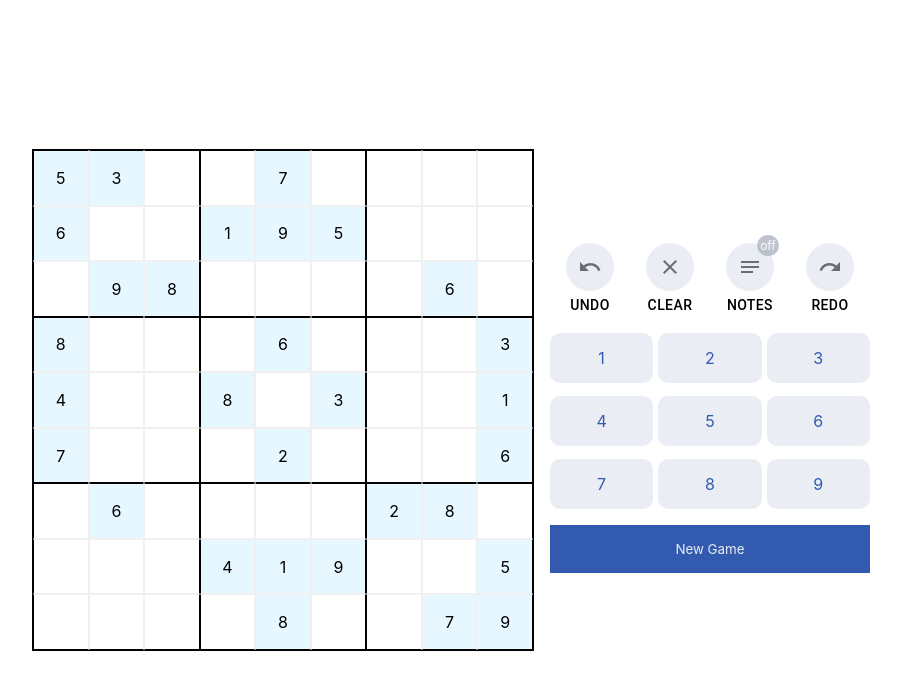
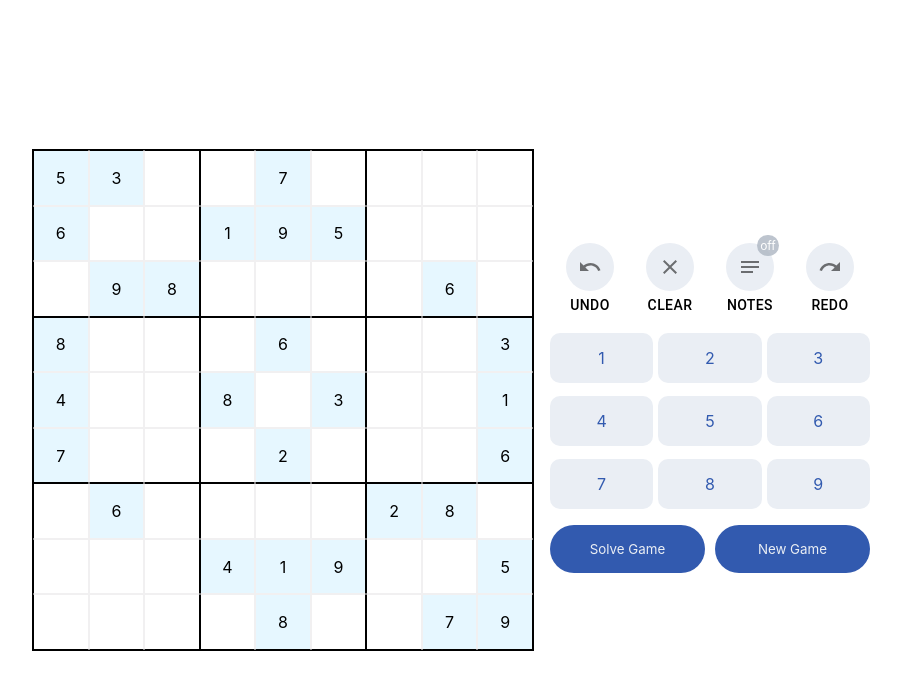
Before and after one commit to nassorh/Sudoku-Solver, a React (Create React App) app: page / in a window 1280 px wide. Shown: the top 690 px of the page, without its empty margins (189-1090 px from the left). Built offline with nearby package versions, Linux system fonts and the light colour scheme.

Commit message:
feature : Add the solver logic into the UI

```diff
--- a/src/App.tsx
+++ b/src/App.tsx
@@ -3,6 +3,7 @@ import NumberPad from "./components/NumberPad";
 import GameControls from './components/GameControls'
 import { useState } from 'react';
 import SudokuBoard from "./components/SudokuBoard";
+import SudokuSolver from "./sudoku/SudokuSolver";
 
 function App() {
   const [selectedSquare, setSelectedSquare] = useState<{ row: number; col: number } | null>(null);
@@ -107,6 +108,19 @@ function App() {
     });
   };
 
+  const handleSolveGame = () => {
+    setGame((prevGame) => {
+      if (!prevGame) return null;
+
+      //Solve board
+      const solver = new SudokuSolver(prevGame)
+      solver.solve()
+
+      const updatedBoard = new Sudoku(solver.sudoku)
+      return updatedBoard;
+    })
+  }
+
   const gameComplete = game?.isComplete()
   return (
     <div className="App">
@@ -130,6 +144,7 @@ function App() {
             <NumberPad
               onSelectNumber={handleNumberSelect}
               onClickNewGame={handleClickNewGame}
+              onClickSolveGame={handleSolveGame}
               isGameComplete={gameComplete}
             />
           </div>
--- a/src/components/NumberPad.tsx
+++ b/src/components/NumberPad.tsx
@@ -1,6 +1,7 @@
 interface NumberPadProps{
     onSelectNumber : (number: number) => void;
     onClickNewGame : () => void;
+    onClickSolveGame : () => void;
     isGameComplete : boolean | undefined;
 }
 
@@ -18,9 +19,14 @@ const NumberPad = (props : NumberPadProps) => {
         ))}
       </div>
     }
-      <button className="number-pad-new" key="new" onClick={() => props.onClickNewGame()}>
-        New Game
-      </button>
+      <div className="number-pad-button-wrapper">
+        <button className="number-pad-button" key="solve" onClick={() => props.onClickSolveGame()}>
+          Solve Game
+        </button>
+        <button className="number-pad-button" key="new" onClick={() => props.onClickNewGame()}>
+          New Game
+        </button>
+      </div>
     </>
   );
 };
--- a/src/index.scss
+++ b/src/index.scss
@@ -130,17 +130,21 @@ body {
       }
     }
 
-    .number-pad-new{
+    .number-pad-button-wrapper{
+      display: flex;
+      gap: 10px;
+      .number-pad-button{
         width: 100%;
         height: 3rem;
         color: #eaeef4;
         background-color: #325aaf;
         transition: background-color 0.3s ease;
-
+        border-radius: 1.5rem;
       }
 
-    .number-pad-new:hover {
+      .number-pad-button:hover {
         background-color: #d5dbe5;
       }
     }
   }
+}
```
Lines whose indentation alone changed are shown as unchanged.
